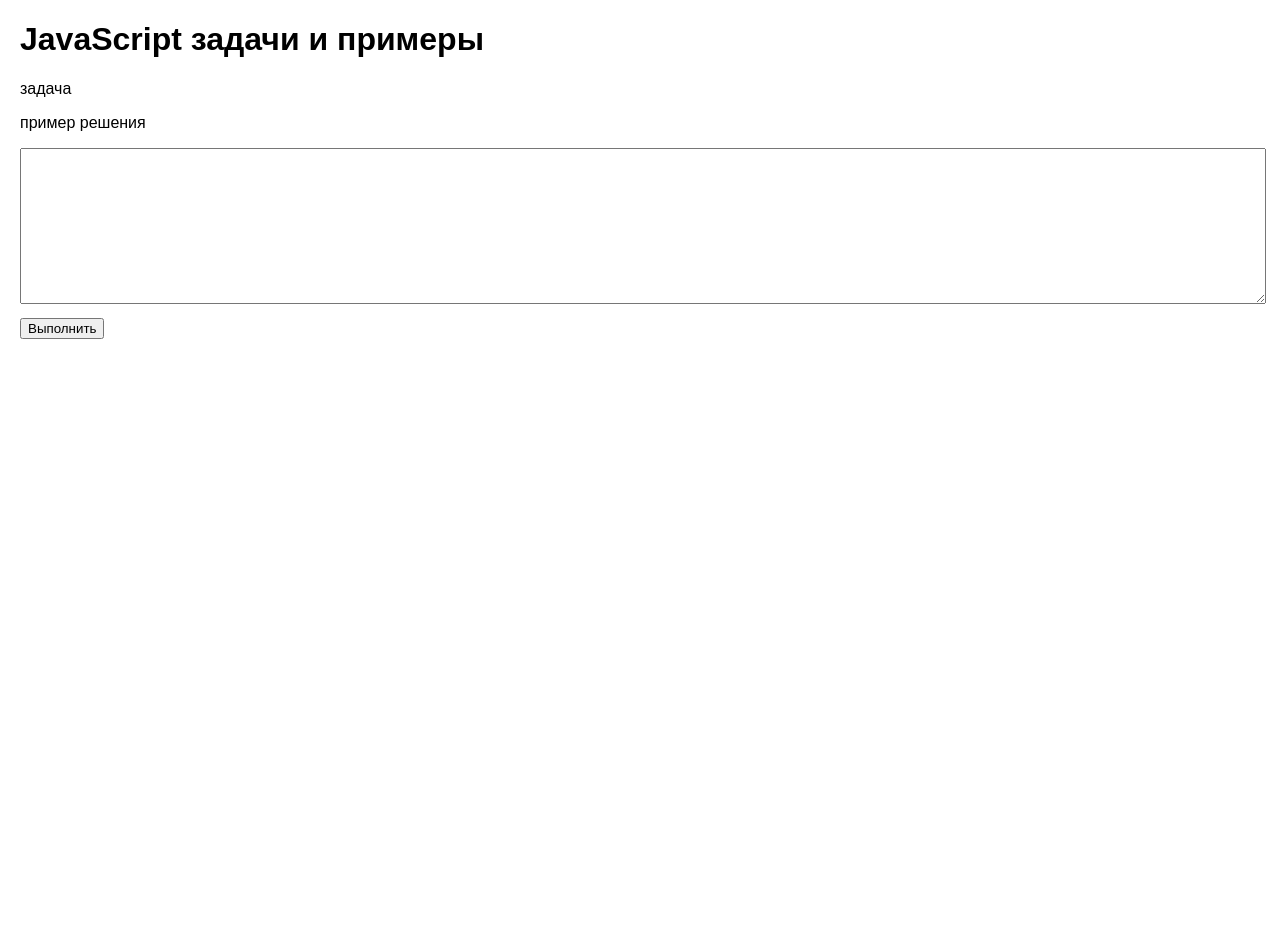
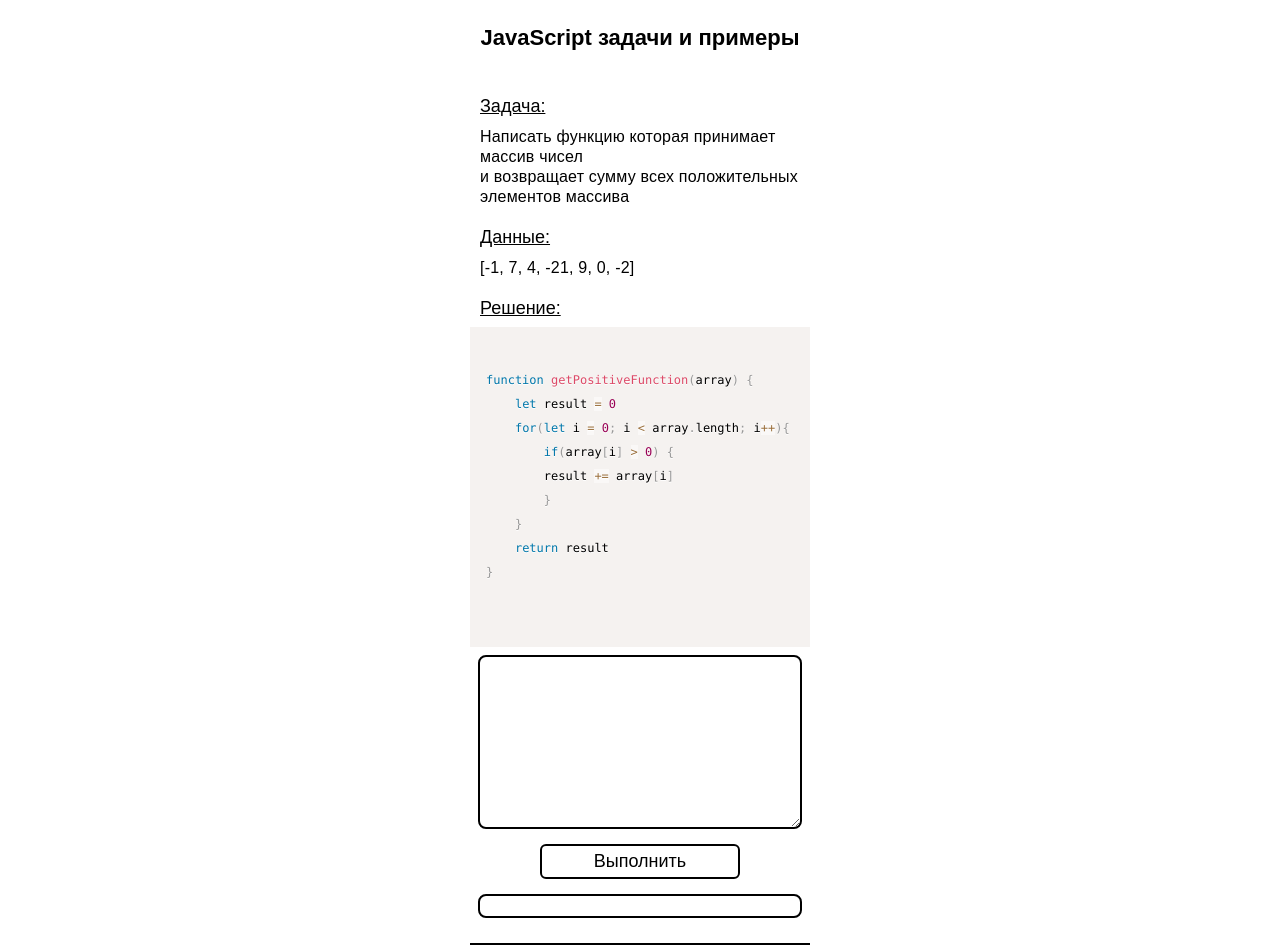
Before and after one commit to webdotG/JS_useful, a website: page index.html in a window 1280 px wide. Before the commit the page ends 800 px from the top, so only its background shows below. Drawn offline with nearby package versions, Linux system fonts and the light colour scheme.

Commit message:
add first base style post

```diff
--- a/index.html
+++ b/index.html
@@ -1,24 +1,55 @@
 <!DOCTYPE html>
 <html lang="en">
+
 <head>
     <meta charset="UTF-8">
     <meta name="viewport" content="width=device-width, initial-scale=1.0">
     <link rel="icon" type="image/png" href="./G.png">
+    <link rel="stylesheet" href="https://cdnjs.cloudflare.com/ajax/libs/prism/1.25.0/themes/prism.min.css">
     <link rel="stylesheet" href="style.css">
     <title>JavaScript полезности</title>
 </head>
+
 <body>
 
-    <h1>JavaScript задачи и примеры</h1>
+    <ul class="task-and-example">
+        <h2 class="task__title">JavaScript задачи и примеры</h2>
+        <li class="task">
+            <section class="task__wrapper">
+                <h3 class="task__title-example">Задача:</h3>
+                <p class="task__example">
+                    Написать функцию которая принимает массив чисел<br>
+                    и возвращает сумму всех положительных элементов массива
+                </p>
+                <h3 class="task__title-example">Данные:</h3>
+                <p class="task__example">
+                    [-1, 7, 4, -21, 9, 0, -2]
+                </p>
+                <h3 class="task__title-example">Решение:</h3>
+                <pre>
+<code class="language-javascript">
+function getPositiveFunction(array) {
+    let result = 0
+    for(let i = 0; i < array.length; i++){
+        if(array[i] > 0) {
+        result += array[i]
+        }
+    }
+    return result
+}
+</code>
+            </pre>
+                <textarea class="task__code"></textarea>
+                <button class="task__btn-result" onclick="runCode(this)">Выполнить</button>
+                <div class="task__result"></div>
+                <section />
+        <li/>
 
-    <div class="task__wrapper">
-        <p class="task">задача</p>
-        <p class="task__example-solution">пример решения</p>
-        <textarea class="task__code"></textarea>
-        <button class="task__btn-result" onclick="runCode(this)">Выполнить</button>
-        <div class="task__result"></div>
-    </div>
+
+        </ul>
 
     <script src="./taskSandboxResult.js"></script>
+    <script src="https://cdnjs.cloudflare.com/ajax/libs/prism/1.25.0/prism.min.js"></script>
 </body>
+
 </html>
--- a/style.scss
+++ b/style.scss
@@ -1,28 +1,98 @@
-@media (min-width:320px) {
-
 body {
-  font-family: Arial, sans-serif;
-  margin: 20px;
+  margin: 0;
+  padding: 0;
+  font-family: sans-serif;
 }
 
-.code-container {
-  margin-bottom: 20px;
+h1,h2,h3,h4,h5,h6,p{margin: 0;}
+ul{padding: 0; margin: 0; list-style-type: none;}
+
+@media (min-width:340px) {
+
+.task{
+  width: 340px;
+  margin: 0 auto;
 }
 
-textarea {
-  width: 100%;
-  height: 150px;
-  margin-bottom: 10px;
+.task__title {
+  padding-top: 25px;
+  padding-bottom: 20px;
+  font-size: 22px;
+  text-align: center;
 }
 
-button {
+.task__wrapper{
+  padding-top: 15px;
+  padding-bottom: 15px;
+  border-bottom: 2px solid black;
+}
+
+.task__title-example{
+  padding-left: 10px;
+  padding-top: 10px;
+  text-align: left;
+  font-size: 18px;
+  font-weight: 300;
+  text-decoration: underline;
+}
+
+.task__example{
+  padding-left: 10px;
+  padding-top: 10px;
+  padding-bottom: 10px;
+  letter-spacing: 0.2px;
+  line-height: 20px;
+  font-size: 16px;
+}
+
+pre .language-javascript{
+  font-size: 12px;
+}
+
+.task__code {
+  display: block;
+  width: 300px;
+  height: 150px;
+  margin: 0 auto;
+  padding: 10px;
+  margin-bottom: 10px;
+  border: 2px solid black;
+  border-radius: 8px;
+}
+
+.task__btn-result {
+  display: block;
+  width: 200px;
+  margin: 0 auto;
+  margin-top: 15px;
+  margin-bottom: 15px;
+  padding-top: 5px;
+  padding-bottom: 5px;
+  border: 2px solid black;
+  border-radius: 6px;
+  font-size: 18px;
+  font-weight: 200;
+  background-color: transparent;
   cursor: pointer;
 }
 
-.result {
-  border: 1px solid #ccc;
+.task__result {
+  width: 300px;
+  margin: 0 auto;
+  margin-bottom: 10px;
   padding: 10px;
-  margin-top: 10px;
+  border: 2px solid black;
+  border-radius: 8px;
+  font-size: 16px;
+  line-height: 20px;
 }
 
 }
+
+@media (min-width:340px) {
+
+.task-and-example{
+
+}
+
+}
--- a/taskSandboxResult.js
+++ b/taskSandboxResult.js
@@ -5,10 +5,10 @@
   const container = button.parentElement;
 
   //нахожу элемент textarea с классом 'code' внутри контейнера
-  const codeInput = container.querySelector('.code');
+  const codeInput = container.querySelector('.task__code');
 
   //нахожу элемент с классом 'result' внутри контейнера
-  const resultOutput = container.querySelector('.result');
+  const resultOutput = container.querySelector('.task__result');
 
   try {
 
```
Also changed, not shown: style.css, 1 other file.
